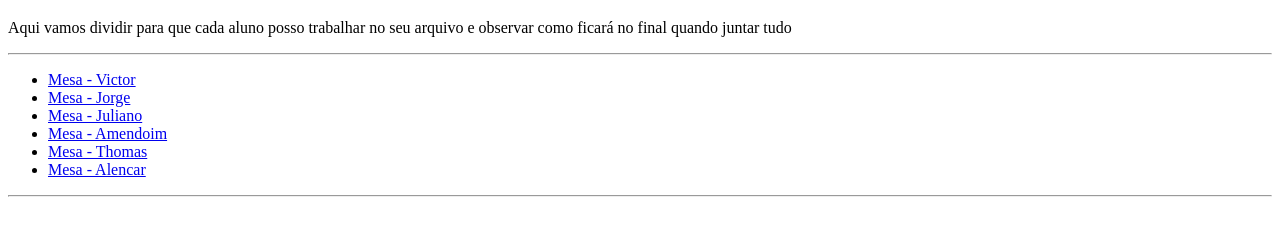
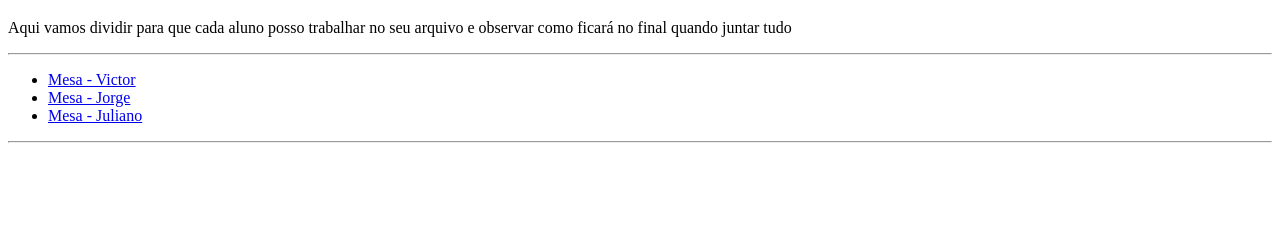
Before and after one commit to Victorminamihara1/TrabalhoRobson12-09, a plain HTML site: page index.html in a window 1280 px wide. Shown: the part 61-296 px from the top of the page. Drawn offline with Linux system fonts and the light colour scheme.

Commit message:
concerto

```diff
--- a/index.html
+++ b/index.html
@@ -15,9 +15,7 @@
         <li><a href="mesa1.html">Mesa - Victor</a></li>
         <li><a href="mesa2.html">Mesa - Jorge</a></li>
         <li><a href="mesa3.html">Mesa - Juliano</a></li>
-        <li><a href="mesa4.html">Mesa - Amendoim</a></li>
-        <li><a href="mesa5.html">Mesa - Thomas</a></li>
-        <li><a href="mesa6.html">Mesa - Alencar</a></li>
+
     </ul>
     <hr>
 </body>
```
